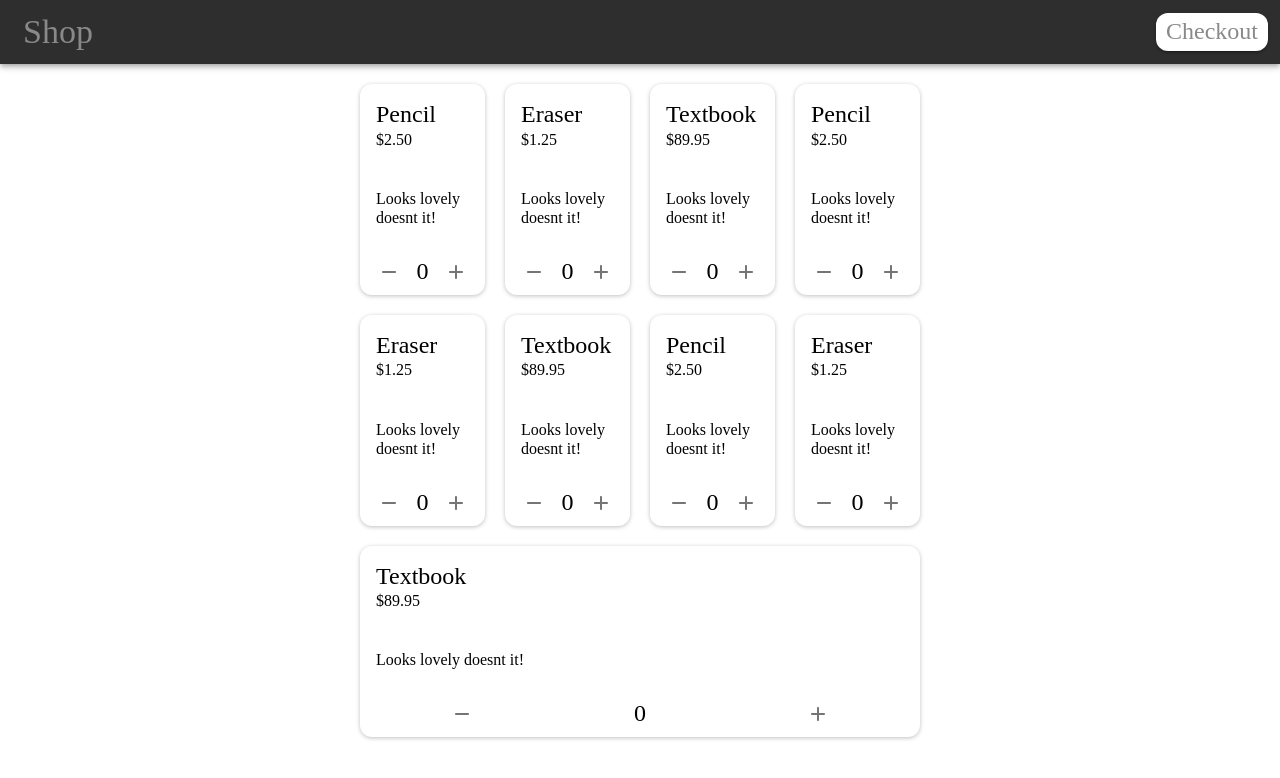
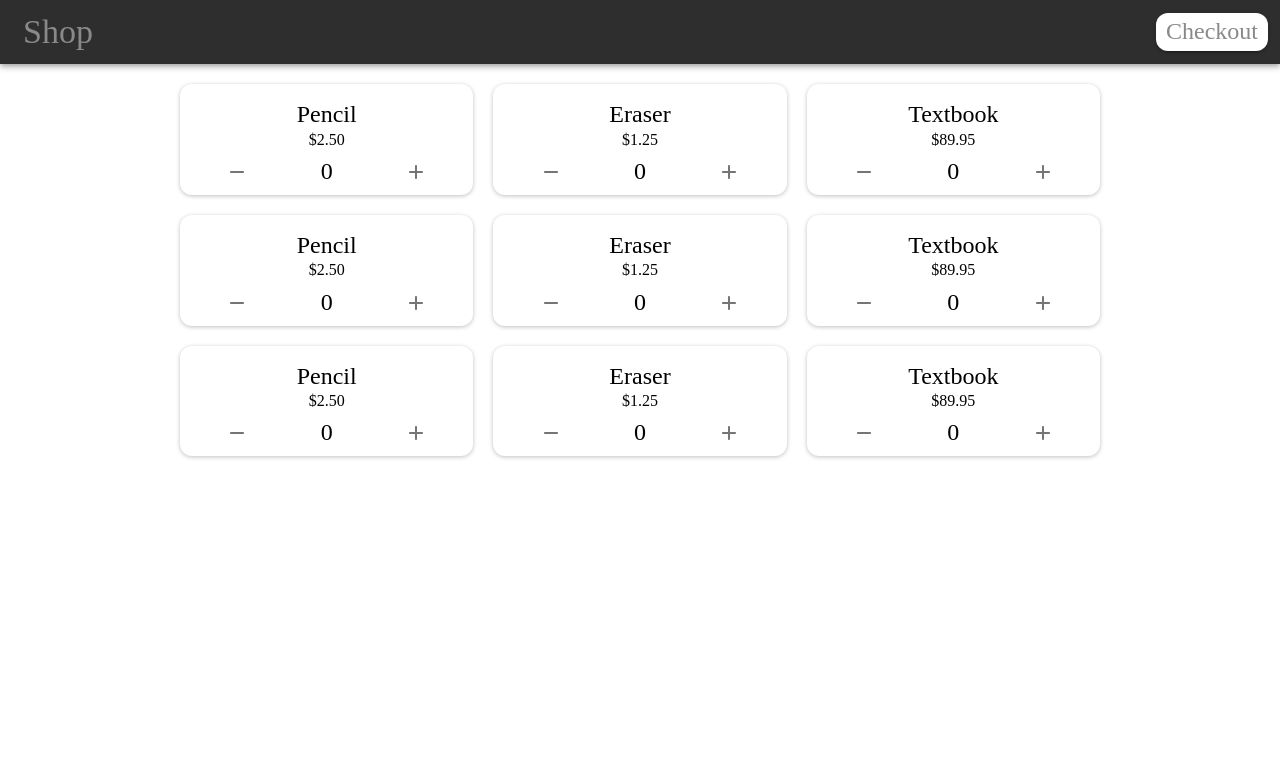
Before and after one commit to PatrickVuscan/React-GraphQL-Checkout-App, a React (Create React App) app in the folder app/: page / in a window 1280 px wide. Shown: the top 778 px of the page. Built offline with nearby package versions, Linux system fonts and the light colour scheme.

Commit message:
style: changed shop visuals to be simpler

```diff
--- a/app/src/components/Routing/Routing.tsx
+++ b/app/src/components/Routing/Routing.tsx
@@ -30,7 +30,7 @@ export const Routing = (props: Props) => {
                 <Grid item xs>
                     <Container
                         component="main"
-                        maxWidth="sm"
+                        maxWidth="md"
                         style={{
                             height: '100%',
                             padding: props.theme.spacing(5),
--- a/app/src/components/Shop/Shop.tsx
+++ b/app/src/components/Shop/Shop.tsx
@@ -82,15 +82,14 @@ const Shop = (props: Props) => {
             <Grid container spacing={5} alignContent="space-around" alignItems="center" justify="center">
                 {items.map((item) => {
                     return (
-                        <Grid item md key={item.id}>
+                        <Grid item xs={7} sm={5} md={4} key={item.id} style={{ height: '100%' }}>
                             <Card style={{ height: '100%' }}>
-                                <CardContent>
-                                    <Box pb={10}>
-                                        <Typography variant="h4">{item.name}</Typography>
-                                        <Typography variant="body1">{`\$${item.price.toFixed(2)}`}</Typography>
-                                    </Box>
-                                    <Typography variant="body1" gutterBottom>
-                                        Looks lovely doesnt it!
+                                <CardContent style={{ paddingBottom: 0 }}>
+                                    <Typography align="center" variant="h4">
+                                        {item.name}
+                                    </Typography>
+                                    <Typography align="center" variant="body1">
+                                        {`\$${item.price.toFixed(2)}`}
                                     </Typography>
                                 </CardContent>
                                 <CardActions>
```
